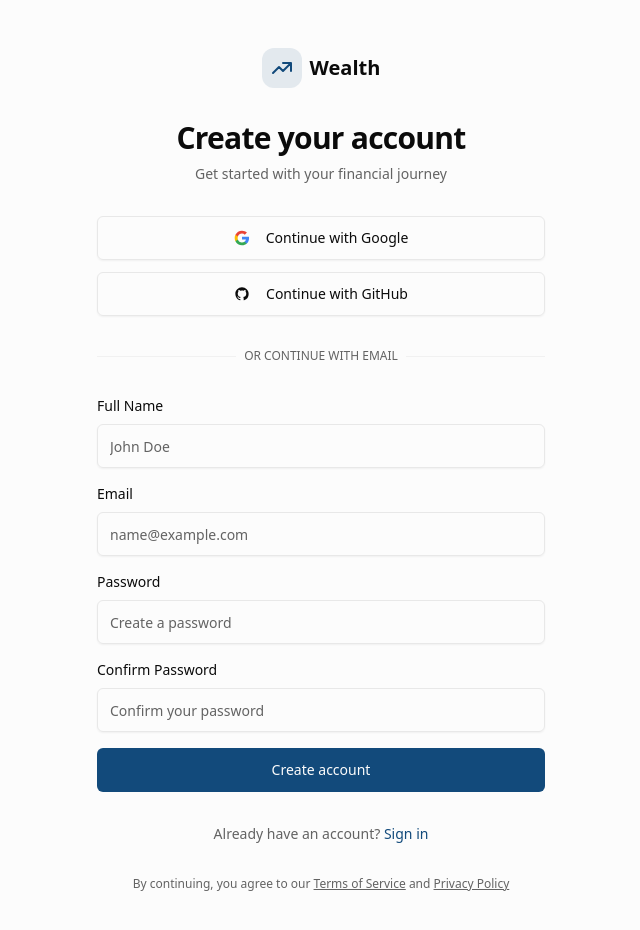
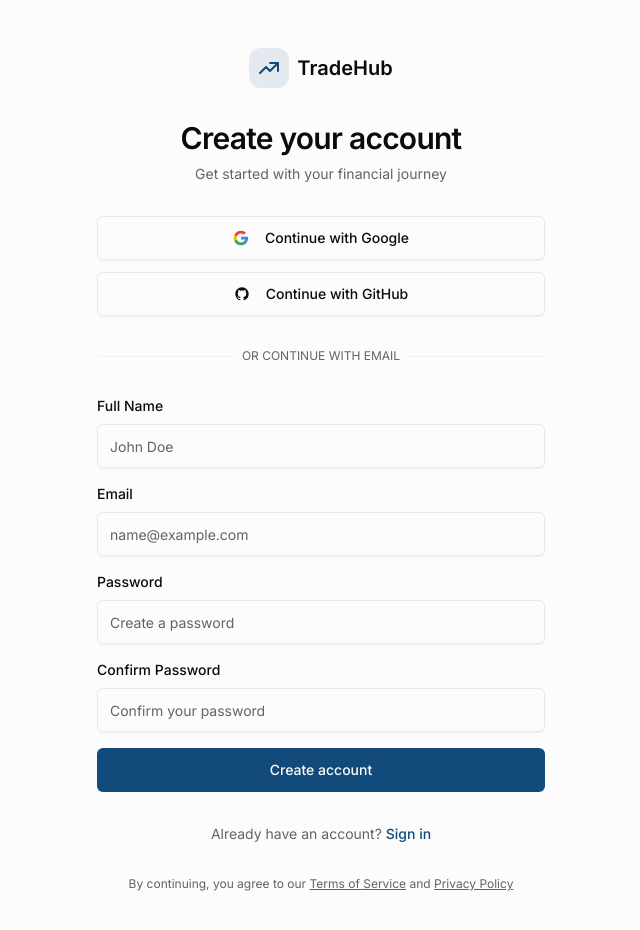
Before and after one commit to Aliikhatami94/fin-infra-web, a Next.js app: page /sign-up in a window 1280 px wide. Shown: the top 930 px of the page, without its empty margins (319-959 px from the left). Built offline with nearby package versions, Linux system fonts and the light colour scheme.

Commit message:
feat: centralize brand information and update references across the application

```diff
--- a/app/(auth)/forgot-password/page.tsx
+++ b/app/(auth)/forgot-password/page.tsx
@@ -7,6 +7,7 @@ import { Input } from "@/components/ui/input"
 import { Label } from "@/components/ui/label"
 import Link from "next/link"
 import { useState } from "react"
+import { BRAND } from "@/lib/brand"
 
 export default function ForgotPasswordPage() {
   const [email, setEmail] = useState("")
@@ -36,7 +37,7 @@ export default function ForgotPasswordPage() {
                   />
                 </svg>
               </div>
-              <span className="text-xl font-semibold">Wealth</span>
+              <span className="text-xl font-semibold">{BRAND.name}</span>
             </div>
           </Link>
           <h1 className="mt-8 text-3xl font-semibold tracking-tight">Reset your password</h1>
--- a/app/(auth)/layout.tsx
+++ b/app/(auth)/layout.tsx
@@ -1,9 +1,10 @@
 import type React from "react"
 import type { Metadata } from "next"
+import { BRAND } from "@/lib/brand"
 
 export const metadata: Metadata = {
-  title: "Sign In - Wealth Dashboard",
-  description: "Sign in to your wealth management dashboard",
+  title: `Sign In - ${BRAND.name}`,
+  description: `Sign in to your ${BRAND.name} dashboard`,
 }
 
 export default function AuthLayout({
--- a/app/(auth)/reset-password/page.tsx
+++ b/app/(auth)/reset-password/page.tsx
@@ -7,6 +7,7 @@ import { Input } from "@/components/ui/input"
 import { Label } from "@/components/ui/label"
 import Link from "next/link"
 import { useState } from "react"
+import { BRAND } from "@/lib/brand"
 
 export default function ResetPasswordPage() {
   const [password, setPassword] = useState("")
@@ -43,7 +44,7 @@ export default function ResetPasswordPage() {
                   />
                 </svg>
               </div>
-              <span className="text-xl font-semibold">Wealth</span>
+              <span className="text-xl font-semibold">{BRAND.name}</span>
             </div>
           </Link>
           <h1 className="mt-8 text-3xl font-semibold tracking-tight">
--- a/app/(auth)/sign-in/page.tsx
+++ b/app/(auth)/sign-in/page.tsx
@@ -7,6 +7,7 @@ import { Input } from "@/components/ui/input"
 import { Label } from "@/components/ui/label"
 import Link from "next/link"
 import { useState } from "react"
+import { BRAND } from "@/lib/brand"
 
 export default function SignInPage() {
   const [email, setEmail] = useState("")
@@ -40,7 +41,7 @@ export default function SignInPage() {
                   />
                 </svg>
               </div>
-              <span className="text-xl font-semibold">Wealth</span>
+              <span className="text-xl font-semibold">{BRAND.name}</span>
             </div>
           </Link>
           <h1 className="mt-8 text-3xl font-semibold tracking-tight">Welcome back</h1>
--- a/app/(auth)/sign-up/page.tsx
+++ b/app/(auth)/sign-up/page.tsx
@@ -7,6 +7,7 @@ import { Input } from "@/components/ui/input"
 import { Label } from "@/components/ui/label"
 import Link from "next/link"
 import { useState } from "react"
+import { BRAND } from "@/lib/brand"
 
 export default function SignUpPage() {
   const [name, setName] = useState("")
@@ -46,7 +47,7 @@ export default function SignUpPage() {
                   />
                 </svg>
               </div>
-              <span className="text-xl font-semibold">Wealth</span>
+              <span className="text-xl font-semibold">{BRAND.name}</span>
             </div>
           </Link>
           <h1 className="mt-8 text-3xl font-semibold tracking-tight">Create your account</h1>
--- a/app/globals.css
+++ b/app/globals.css
@@ -134,8 +134,11 @@
   }
   body {
     @apply bg-background text-foreground;
+    font-family: var(--font-sans), system-ui, -apple-system, "Segoe UI", sans-serif;
   }
   .font-mono {
+    font-family: var(--font-mono), "JetBrains Mono", ui-monospace, SFMono-Regular, Menlo, Monaco, Consolas,
+      "Liberation Mono", "Courier New", monospace;
     font-variant-numeric: tabular-nums;
   }
 
--- a/app/layout.tsx
+++ b/app/layout.tsx
@@ -5,14 +5,15 @@ import { Analytics } from "@vercel/analytics/next"
 import { ThemeProvider } from "@/components/theme-provider"
 import { PrivacyProvider } from "../components/privacy-provider"
 import { DateRangeProvider } from "@/components/date-range-provider"
+import { BRAND } from "@/lib/brand"
 import "./globals.css"
 
-const _inter = Inter({ subsets: ["latin"] })
-const _jetbrainsMono = JetBrains_Mono({ subsets: ["latin"] })
+const _inter = Inter({ subsets: ["latin"], variable: "--font-sans" })
+const _jetbrainsMono = JetBrains_Mono({ subsets: ["latin"], variable: "--font-mono" })
 
 export const metadata: Metadata = {
-  title: "TradeHub - Stock Trading Dashboard",
-  description: "Professional stock trading dashboard",
+  title: `${BRAND.name} - ${BRAND.tagline}`,
+  description: BRAND.description,
   generator: "v0.app",
 }
 
@@ -23,7 +24,7 @@ export default function RootLayout({
 }>) {
   return (
     <html lang="en" suppressHydrationWarning>
-      <body className={`font-sans antialiased`}>
+      <body className={`${_inter.className} ${_inter.variable} ${_jetbrainsMono.variable} font-sans antialiased`}>
         {/* Skip to content for keyboard users */}
         <a
           href="#main-content"
--- a/app/page.tsx
+++ b/app/page.tsx
@@ -2,6 +2,7 @@ import Link from "next/link"
 import { Button } from "@/components/ui/button"
 import { VantaBackground } from "@/components/vanta-background"
 import { TrendingUp, Shield, Zap, BarChart3, Sparkles, Lock } from "lucide-react"
+import { BRAND } from "@/lib/brand"
 
 export default function LandingPage() {
   return (
@@ -15,7 +16,7 @@ export default function LandingPage() {
               <div className="flex h-14 items-center justify-between">
                 <div className="flex items-center gap-2">
                   <TrendingUp className="h-5 w-5 text-foreground" />
-                  <span className="text-lg font-semibold tracking-tight">TradeHub</span>
+                  <span className="text-lg font-semibold tracking-tight">{BRAND.name}</span>
                 </div>
 
                 <div className="flex items-center gap-3">
@@ -102,7 +103,7 @@ export default function LandingPage() {
                 trading?
               </h2>
               <p className="mb-10 text-xl font-light text-muted-foreground lg:text-2xl">
-                Join thousands of traders who trust TradeHub
+                Join thousands of traders who trust {BRAND.name}
               </p>
               <Link href="/sign-in">
                 <Button
@@ -121,9 +122,9 @@ export default function LandingPage() {
             <div className="flex flex-col items-center justify-between gap-4 sm:flex-row">
               <div className="flex items-center gap-2">
                 <TrendingUp className="h-4 w-4 text-muted-foreground" />
-                <span className="text-sm font-medium text-muted-foreground">TradeHub</span>
+                <span className="text-sm font-medium text-muted-foreground">{BRAND.name}</span>
               </div>
-              <p className="text-xs font-light text-muted-foreground">© 2025 TradeHub. All rights reserved.</p>
+              <p className="text-xs font-light text-muted-foreground">© 2025 {BRAND.name}. All rights reserved.</p>
             </div>
           </div>
         </footer>
--- a/components/dashboard-header.tsx
+++ b/components/dashboard-header.tsx
@@ -17,6 +17,7 @@ import {
 import { Avatar, AvatarFallback, AvatarImage } from "@/components/ui/avatar"
 import Link from "next/link"
 import { useTheme } from "next-themes"
+import { BRAND } from "@/lib/brand"
 
 interface DashboardHeaderProps {
   activeTab?: string
@@ -31,7 +32,7 @@ export function DashboardHeader({ activeTab, onTabChange }: DashboardHeaderProps
       <div className="container mx-auto flex h-16 items-center justify-between px-4 lg:px-6">
         <div className="flex items-center gap-6">
           <h1 className="text-xl font-bold tracking-tight bg-gradient-to-r from-primary to-accent bg-clip-text text-transparent">
-            TradeHub
+            {BRAND.name}
           </h1>
         </div>
 
--- a/components/top-bar.tsx
+++ b/components/top-bar.tsx
@@ -22,6 +22,7 @@ import { usePrivacy } from "@/components/privacy-provider"
 import { CommandMenu } from "@/components/command-menu"
 import { useEffect, useState } from "react"
 import { useDateRange } from "@/components/date-range-provider"
+import { BRAND } from "@/lib/brand"
 
 export function TopBar({ onMenuClick }: { onMenuClick?: () => void }) {
   const { setTheme, theme } = useTheme()
@@ -45,7 +46,7 @@ export function TopBar({ onMenuClick }: { onMenuClick?: () => void }) {
             <Menu className="h-5 w-5" />
           </Button>
 
-          <h1 className="text-lg md:text-xl font-bold tracking-tight">FinanceHub</h1>
+          <h1 className="text-lg md:text-xl font-bold tracking-tight">{BRAND.name}</h1>
           <Badge variant="outline" className="font-mono text-xs hidden sm:inline-flex">
             Live
           </Badge>
--- /dev/null
+++ b/lib/brand.ts
@@ -0,0 +1,9 @@
+export const BRAND = {
+  name: "TradeHub",
+  tagline: "Stock Trading Dashboard",
+  description: "Professional stock trading dashboard",
+} as const
+
+type Brand = typeof BRAND
+
+export type BrandName = Brand["name"]
```
